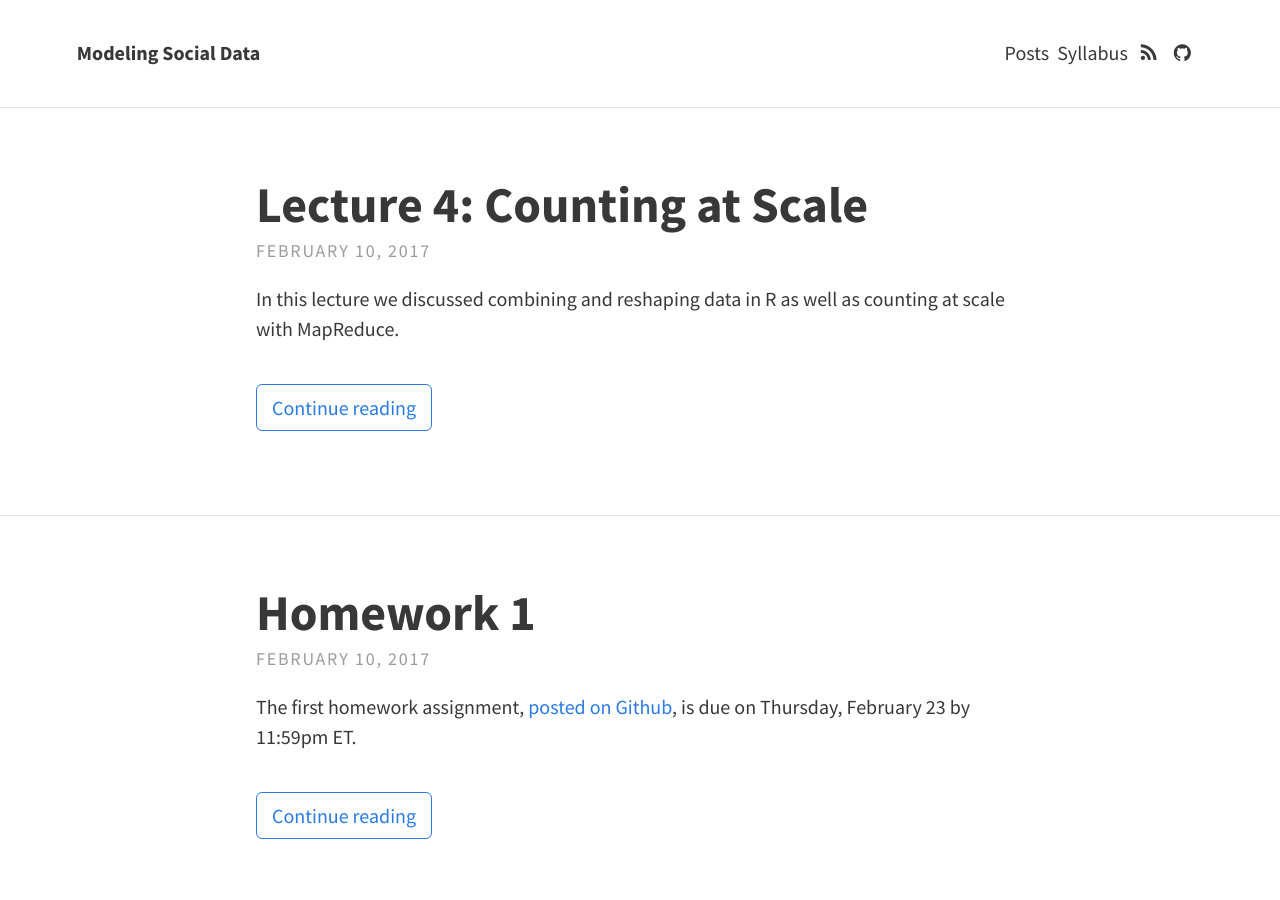
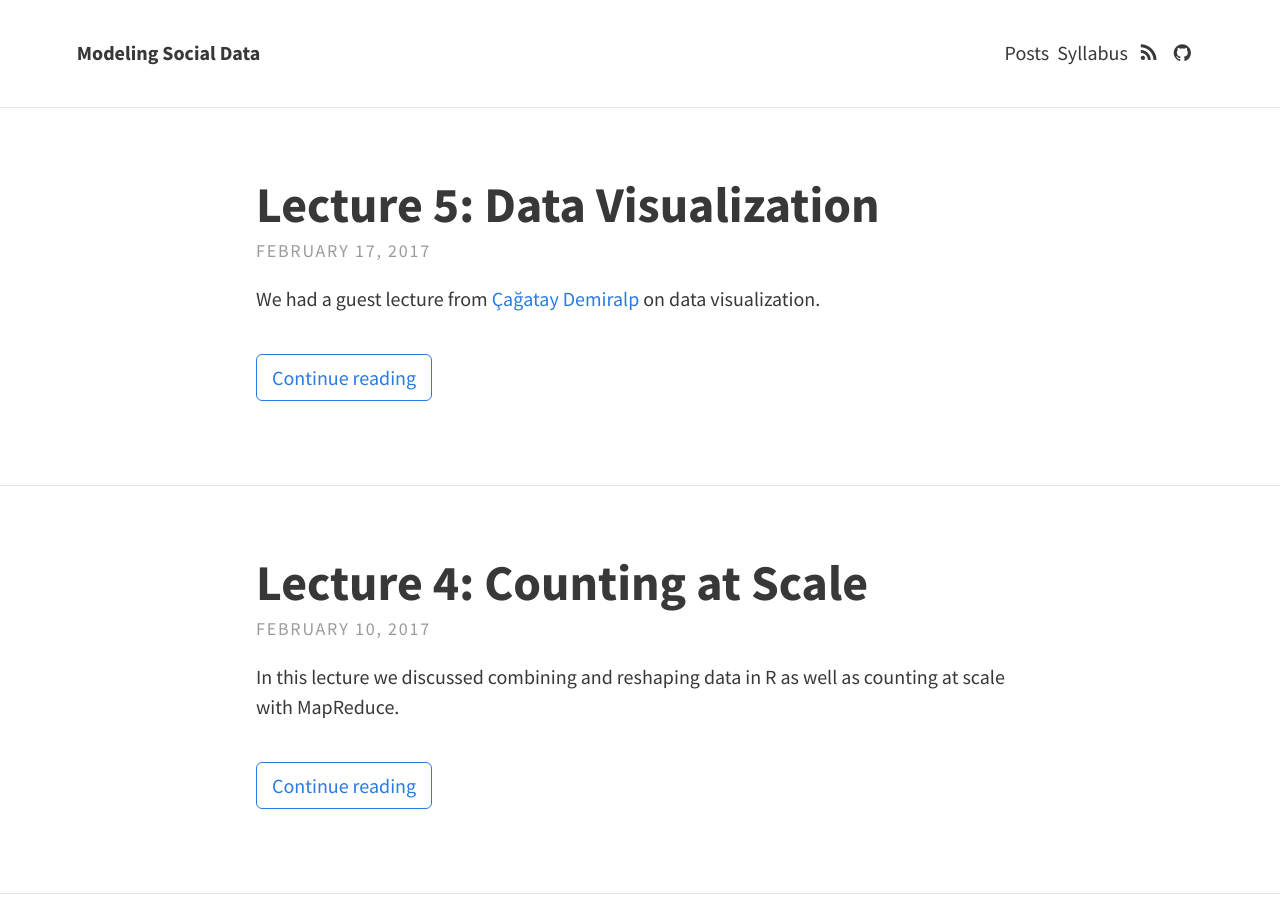
Before and after one commit to jhofman/msd2015, a Jekyll site: the page built from posts.html, in a window 1280 px wide and 900 px high. Built offline with Jekyll 4.4.1, drawn with Linux system fonts in a browser that asks for light colours; nearby versions of some CDN libraries; some of the changed lines change nothing that is shown.

Commit message:
lecture 5

```diff
--- a/_posts/2017-02-10-homework-1.md
+++ /dev/null
@@ -1,16 +0,0 @@
----
-layout: post
-title:  "Homework 1"
-date: 2017-02-10 08:00:00
-categories: homework
----
-
-The first homework assignment, [posted on Github](https://github.com/jhofman/msd2017/tree/master/homework/homework_1), is due on Thursday, February 23 by 11:59pm ET.
-
-The first problem explores various counting techniques, the second involves some command line and R counting exercises, and the third looks at the impact of inventory size on customer satisfaction for the MovieLens data.
-Details are in the README.md file for each problem.
-
-Your code and a brief report with your results are to be submitted electronically in one zipped (or tarball-ed) file through the [CourseWorks](https://courseworks2.columbia.edu/courses/sis_course_id:APMAE4990_001_2017_1) site.
-All code should be contained in plain text files and should produce the exact results you provide in your writeup.
-Code should be written in bash / R and should not have complex dependencies on non-standard libraries.
-The report should simply present your answers to the questions in an organized format as either a plain text or pdf file.
--- /dev/null
+++ b/_posts/2017-02-17-lecture-5-data-visualization.md
@@ -0,0 +1,34 @@
+---
+layout: post
+title:  "Lecture 5: Data Visualization"
+date: 2017-02-17 10:10:00
+categories: lectures
+---
+
+We had a guest lecture from [Çağatay Demiralp](http://hci.stanford.edu/~cagatay//) on data visualization.
+
+<!--
+<center>
+<iframe src="//www.slideshare.net/slideshow/embed_code/key/7VTVGmJRVcQ1Ln" width="476" height="400" frameborder="0" marginwidth="0" marginheight="0" scrolling="no"></iframe>
+</center>
+-->
+
+Çağatay discussed both the principles and practice of data visualization, starting with historical examples of [John Snow's visualization](https://en.wikipedia.org/wiki/1854_Broad_Street_cholera_outbreak) of cholera outbreaks and [Florence Nightingale's infographic](https://en.wikipedia.org/wiki/Florence_Nightingale#/media/File:Nightingale-mortality.jpg) on causes of death in the army.
+He emphasized Stuart Card's point that visualizations represent data in a way that [amplifies cognition](https://books.google.com/books?id=wdh2gqWfQmgC&lpg=PP1&dq=Readings%20in%20Information%20Visualization%3A%20Using%20Vision%20to%20Think&pg=PA15#v=onepage&q=amplify%20cognition&f=false), making it easier to see patterns in data, a point nicely illustrated by [Anscombe's Quartet](https://en.wikipedia.org/wiki/Anscombe%27s_quartet).
+
+We discussed the perceptual aspects of visualizations, including [Steven's Power Law](https://en.wikipedia.org/wiki/Stevens%27_power_law), and experiments by [Cleveland and McGill](http://www.jstor.org/stable/2288400?seq=1#page_scan_tab_contents) showing that not all visual encodings are created equal, and that the best encoding depends on the type of data being visualized.
+He closed with a discussion of different data visualization tools, including [Mackinlay's](http://dl.acm.org/citation.cfm?id=22950) expressiveness / effectiveness tradeoff and [Wilkinson's](https://en.wikipedia.org/wiki/Leland_Wilkinson) grammar of graphics.
+
+In the second part of class we look at `ggplot2`, Hadley Wickham's popular implementation of Wilkinson's grammar of graphics.
+We focused on using `ggplot2` to  effectively communicate information through visualizations.
+Every visualization should convey a point, preferrably one that can be summarized by a short sentence.
+This [Jupyter notebook](https://github.com/jhofman/msd2017/blob/master/lectures/lecture_5/visualization_with_ggplot2.ipynb) provides an intro to `ggplot2`, detailing how the choices we make in the visualization process affect the messages our plots and figures convey.
+
+Readings and references:
+
+* Chapters [3](http://r4ds.had.co.nz/data-visualisation.html), [7](http://r4ds.had.co.nz/exploratory-data-analysis.html), and [28](http://r4ds.had.co.nz/graphics-for-communication.html) in [R for Data Science](http://r4ds.had.co.nz/)
+* RStudio's [ggplot2 cheatsheet](https://www.rstudio.com/wp-content/uploads/2015/03/ggplot2-cheatsheet.pdf)
+* DataCamp's [Data Visualization with ggplot2](https://campus.datacamp.com/courses/data-visualization-with-ggplot2-1/) tutorial
+* Videos on [Visualizing Data with ggplot2](http://varianceexplained.org/RData/lessons/lesson2/)
+* Sean Anderson's [ggplot2 slides](http://seananderson.ca/courses/12-ggplot2/ggplot2_slides_with_examples.pdf) ([code]((http://github.com/seananderson/datawranglR))) for more examples
+* The [official ggplot2 docs](http://docs.ggplot2.org/current/)
--- a/syllabus.md
+++ b/syllabus.md
@@ -12,9 +12,9 @@ Here is a tenative schedule of topics:
 |----|-----|
 |**2017-01-20**| [Introduction / Overview]({% post_url 2017-01-20-lecture-1-overview %}) |
 |**2017-01-27**| [Introduction to Counting]({% post_url 2017-01-27-lecture-2-counting %}) |
-|**2017-02-03**| [Computational complexity]({% post_url 2017-02-03-lecture-3-computational-complexity %}) |
+|**2017-02-03**| [Computational Complexity]({% post_url 2017-02-03-lecture-3-computational-complexity %}) |
 |**2017-02-10**| [Counting at Scale: MapReduce]({% post_url 2017-02-10-lecture-4-counting-at-scale %}) |
-|**2017-02-17**| Data visualization |
+|**2017-02-17**| [Data Visualization]({% post_url 2017-02-17-lecture-5-data-visualization %}) |
 |**2017-02-24**| Regression I: Theory and Practice |
 |**2017-03-03**| Regression II: Theory and Practice |
 |**2017-03-10**| Classification I: Naive Bayes |
```
